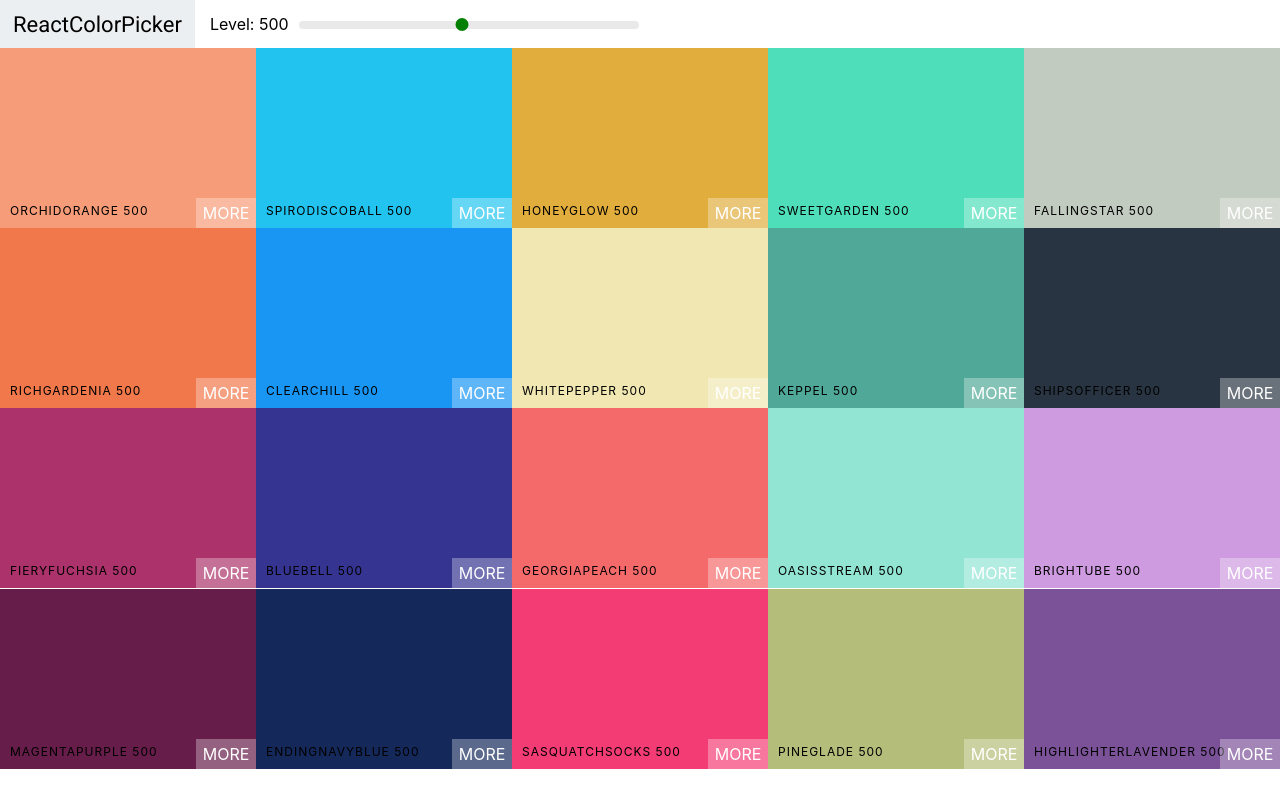
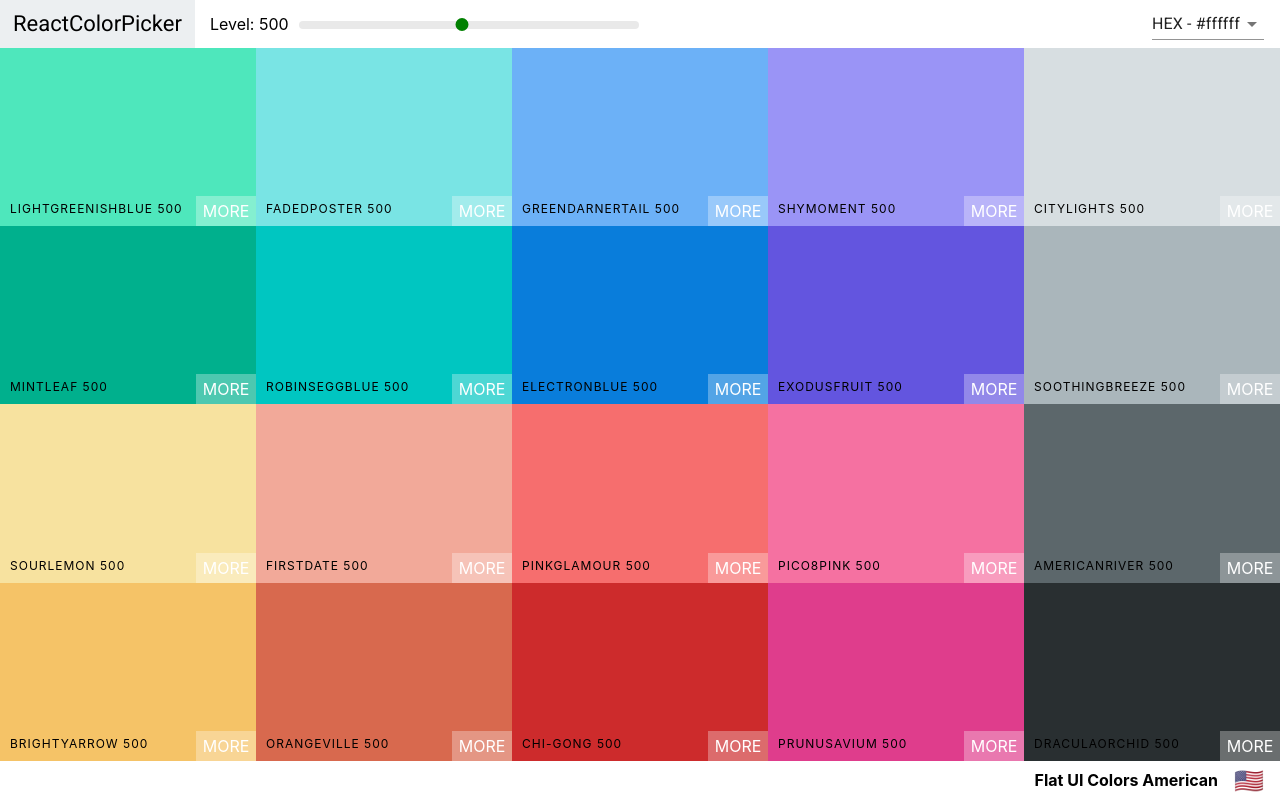
Before and after one commit to malhotra-naman/color-picker, a React (Create React App) app: page /palette/flat-ui-colors-american in a window 1280 px wide. Built offline with nearby package versions, Linux system fonts and the light colour scheme.

Commit message:
Added client side routing

```diff
--- a/package.json
+++ b/package.json
@@ -3,6 +3,8 @@
   "version": "0.1.0",
   "private": true,
   "dependencies": {
+    "@material-ui/core": "^4.11.2",
+    "@material-ui/icons": "^4.11.2",
     "@testing-library/jest-dom": "^5.11.9",
     "@testing-library/react": "^11.2.3",
     "@testing-library/user-event": "^12.6.0",
@@ -11,6 +13,7 @@
     "react": "^17.0.1",
     "react-copy-to-clipboard": "^5.0.3",
     "react-dom": "^17.0.1",
+    "react-router-dom": "^5.2.0",
     "react-scripts": "4.0.1",
     "web-vitals": "^0.2.4"
   },
--- a/src/App.js
+++ b/src/App.js
@@ -2,13 +2,36 @@
 import Palette from "./Palette";
 import seedColors from "./seedColors";
 import { generatePalette } from "./colorHelpers";
+import { Route, Switch } from "react-router-dom";
+import PaletteList from "./PaletteList";
 
 class App extends Component {
+  findPalette(id) {
+    return seedColors.find((palette) => palette.id === id);
+  }
   render() {
     return (
-      <div>
-        <Palette palette={generatePalette(seedColors[7])} />
-      </div>
+      <Switch>
+        <Route
+          exact
+          path="/"
+          render={() => <PaletteList palettes={seedColors} />}
+        />
+        <Route
+          exact
+          path="/palette/:id"
+          render={(routeProps) => (
+            <Palette
+              palette={generatePalette(
+                this.findPalette(routeProps.match.params.id)
+              )}
+            />
+          )}
+        />
+      </Switch>
+      // <div>
+      //   <Palette palette={generatePalette(seedColors[7])} />
+      // </div>
     );
   }
 }
--- a/src/Navbar.css
+++ b/src/Navbar.css
@@ -50,3 +50,8 @@
   margin-left: -7px;
   margin-top: -3px;
 }
+
+.Navbar-select-container {
+  margin-left: auto;
+  margin-right: 1rem;
+}
--- a/src/Navbar.js
+++ b/src/Navbar.js
@@ -2,14 +2,32 @@
 import Slider from "rc-slider";
 import "rc-slider/assets/index.css";
 import "./Navbar.css";
+import { IconButton, MenuItem, Select } from "@material-ui/core";
+import Snackbar from "@material-ui/core/Snackbar";
+import CloseIcon from "@material-ui/icons/Close";
+import { Link } from "react-router-dom";
 
 class Navbar extends Component {
+  constructor(props) {
+    super(props);
+    this.state = { format: "hex", open: false };
+    this.handleFormatChange = this.handleFormatChange.bind(this);
+    this.closeSnackbar = this.closeSnackbar.bind(this);
+  }
+  handleFormatChange(evt) {
+    this.setState({ format: evt.target.value, open: true });
+    this.props.handleChange(evt.target.value);
+  }
+  closeSnackbar() {
+    this.setState({ open: false });
+  }
   render() {
     const { level, changeLevel } = this.props;
+    const { format } = this.state;
     return (
       <header className="Navbar">
         <div className="Navbar-logo">
-          <a href="#">ReactColorPicker</a>
+          <Link to="/">ReactColorPicker</Link>
         </div>
         <div className="Navbar-slider-container">
           <span>Level: {level}</span>
@@ -23,6 +41,37 @@
             />
           </div>
         </div>
+        <div className="Navbar-select-container">
+          <Select value={format} onChange={this.handleFormatChange}>
+            <MenuItem value="hex">HEX - #ffffff</MenuItem>
+            <MenuItem value="rgb">RGB - rgb(255,255,255)</MenuItem>
+            <MenuItem value="rgba">RGBA - rgba(255,255,255,1.0)</MenuItem>
+          </Select>
+        </div>
+        <Snackbar
+          anchorOrigin={{ vertical: "bottom", horizontal: "left" }}
+          open={this.state.open}
+          autoHideDuration={3000}
+          message={
+            <span id="message-id">
+              Format changed to {format.toUpperCase()}!
+            </span>
+          }
+          ContentProps={{
+            "aria-describedby": "message-id",
+          }}
+          onClose={this.closeSnackbar}
+          action={[
+            <IconButton>
+              <CloseIcon
+                onClick={this.closeSnackbar}
+                color="inherit"
+                key="close"
+                aria-label="close"
+              />
+            </IconButton>,
+          ]}
+        />
       </header>
     );
   }
--- a/src/Palette.css
+++ b/src/Palette.css
@@ -1,7 +1,23 @@
 .Palette {
   height: 100vh;
+  display: flex;
+  flex-direction: column;
 }
 
 .Palette-colors {
   height: 90%;
 }
+
+.Palette-footer {
+  background-color: white;
+  height: 5vh;
+  display: flex;
+  justify-content: flex-end;
+  align-items: center;
+  font-weight: bold;
+}
+
+.footer-emoji {
+  font-size: 1.5rem;
+  margin: 0 1rem;
+}
--- a/src/Palette.js
+++ b/src/Palette.js
@@ -6,23 +6,34 @@
 class Palette extends Component {
   constructor(props) {
     super(props);
-    this.state = { level: 500 };
+    this.state = { level: 500, format: "hex" };
     this.changeLevel = this.changeLevel.bind(this);
+    this.changeFormat = this.changeFormat.bind(this);
   }
   changeLevel(level) {
     this.setState({ level });
   }
+  changeFormat(val) {
+    this.setState({ format: val });
+  }
   render() {
-    const { colors } = this.props.palette;
-    const { level } = this.state;
+    const { colors, paletteName, emoji } = this.props.palette;
+    const { level, format } = this.state;
     const colorBoxes = colors[level].map((color) => (
-      <ColorBox background={color.hex} name={color.name} />
+      <ColorBox background={color[format]} name={color.name} key={color.id} />
     ));
     return (
       <div className="Palette">
-        <Navbar level={level} changeLevel={this.changeLevel} />
+        <Navbar
+          level={level}
+          changeLevel={this.changeLevel}
+          handleChange={this.changeFormat}
+        />
         <div className="Palette-colors">{colorBoxes}</div>
-        {/* Footer */}
+        <footer className="Palette-footer">
+          {paletteName}
+          <span className="footer-emoji">{emoji}</span>
+        </footer>
       </div>
     );
   }
--- /dev/null
+++ b/src/PaletteList.js
@@ -0,0 +1,20 @@
+import React, { Component } from "react";
+import { Link } from "react-router-dom";
+
+class PaletteList extends Component {
+  render() {
+    const { palettes } = this.props;
+    return (
+      <div>
+        <h1>React Colors!</h1>
+        {palettes.map((palette) => (
+          <p>
+            <Link to={`/palette/${palette.id}`}>{palette.paletteName}</Link>
+          </p>
+        ))}
+      </div>
+    );
+  }
+}
+
+export default PaletteList;
--- a/src/index.js
+++ b/src/index.js
@@ -1,14 +1,17 @@
-import React from 'react';
-import ReactDOM from 'react-dom';
-import './index.css';
-import App from './App';
-import reportWebVitals from './reportWebVitals';
+import React from "react";
+import ReactDOM from "react-dom";
+import "./index.css";
+import App from "./App";
+import reportWebVitals from "./reportWebVitals";
+import { BrowserRouter } from "react-router-dom";
 
 ReactDOM.render(
   <React.StrictMode>
-    <App />
+    <BrowserRouter>
+      <App />
+    </BrowserRouter>
   </React.StrictMode>,
-  document.getElementById('root')
+  document.getElementById("root")
 );
 
 // If you want to start measuring performance in your app, pass a function
```
Also changed, not shown: 2 other files (tests, documents, lock files or other folders).
